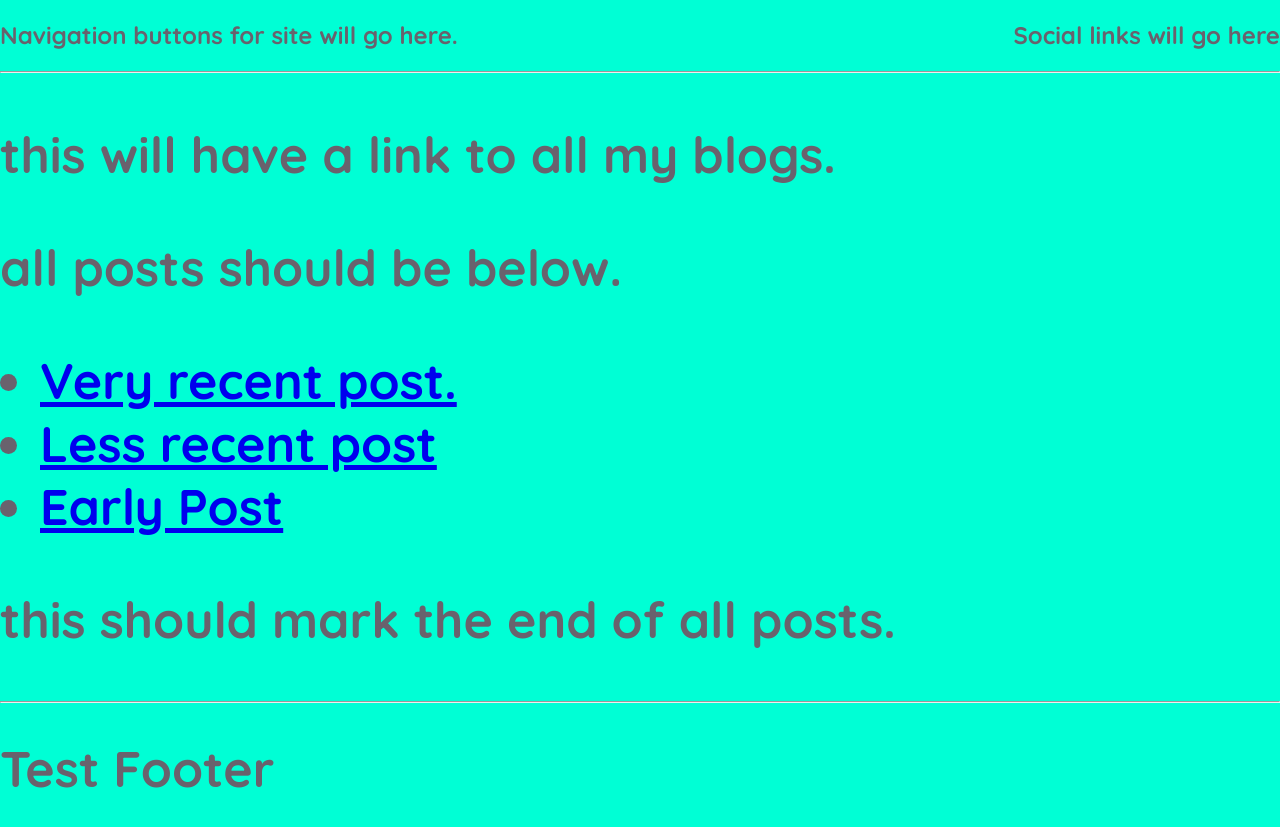
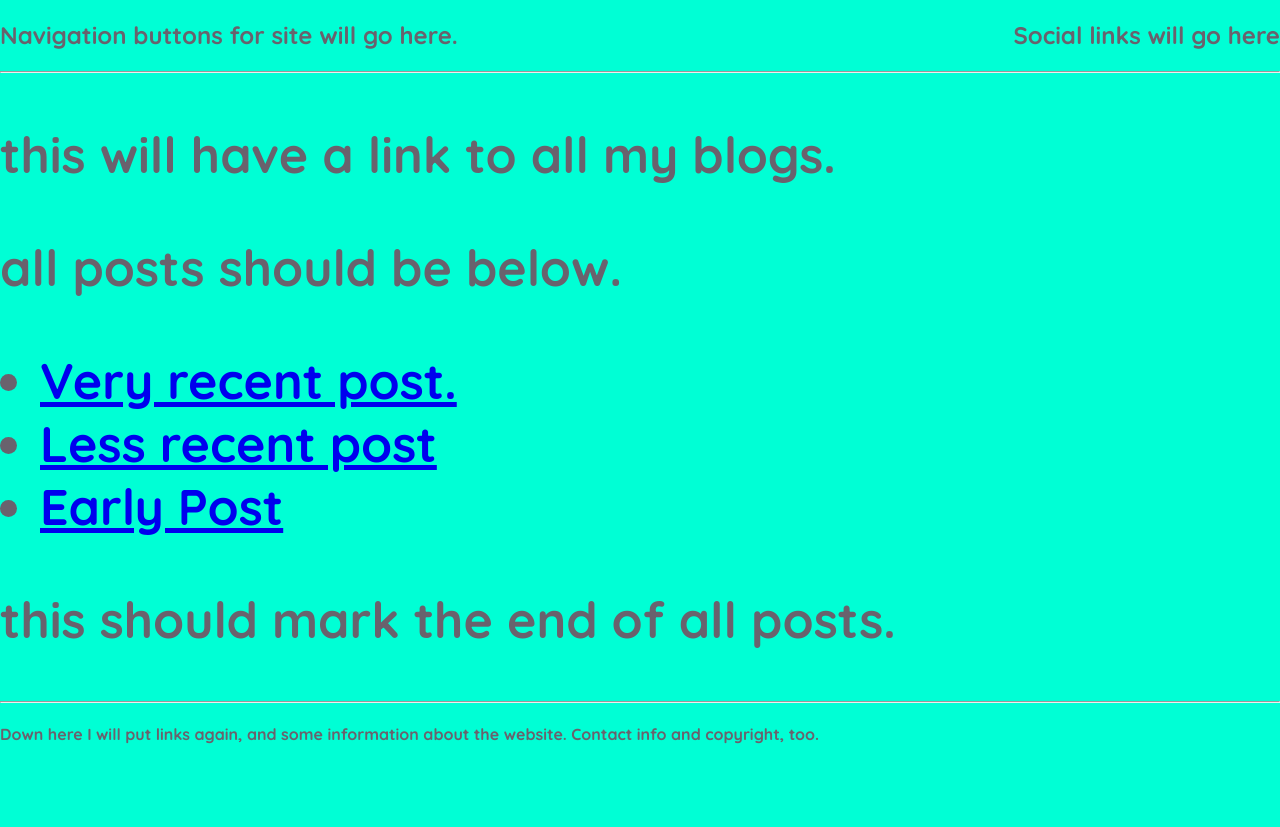
Before and after one commit to Kat-Kipling/kat-kipling.github.io, a Jekyll site: the page built from blogs.md, in a window 1280 px wide. Shown: the top 827 px of the page. Built offline with Jekyll 4.4.1, drawn with Linux system fonts in a browser that asks for light colours.

Commit message:
Slightly better temporary information for footer.

```diff
--- a/_includes/footer.html
+++ b/_includes/footer.html
@@ -1,2 +1,2 @@
 <hr>
-<h1>Test Footer</h1>
+<h4>Down here I will put links again, and some information about the website. Contact info and copyright, too.</h4>
```
